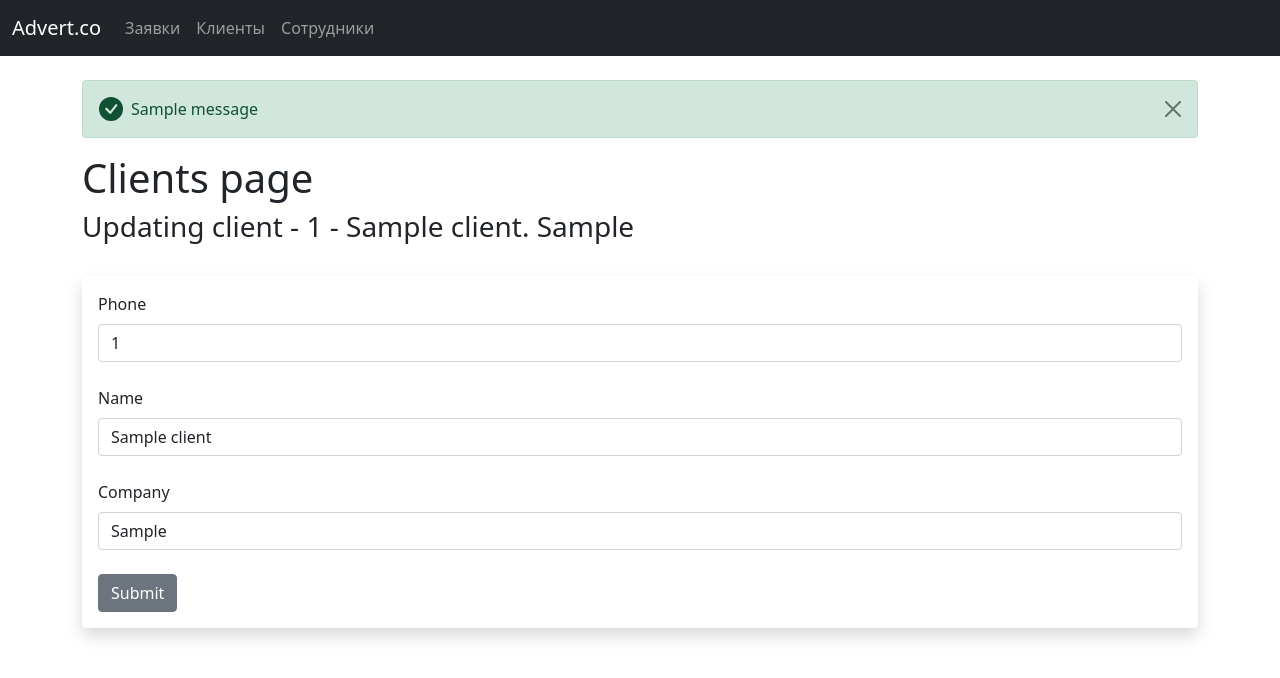
After one commit to Sstilva/Flask-CRUD, a Flask app: page /clients/update/1 in a window 1280 px wide. The commit adds this page. Shown: the top 678 px of the page. Run offline with Flask 2, Linux system fonts and the light colour scheme; tables that the repository leaves empty hold one stand-in row (values such as "Sample post"); one stand-in notice (Sample message) is shown.

Commit message:
added update

```diff
--- a/app.py
+++ b/app.py
@@ -1,4 +1,4 @@
-from flask import Flask, render_template, flash
+from flask import Flask, render_template, flash, request
 from flask_wtf import FlaskForm
 from wtforms import StringField, SubmitField
 from wtforms.validators import DataRequired
@@ -10,7 +10,7 @@ from models import db, ClientModel
 # Initiating the app
 app = Flask(__name__)
 
-app.config['SQLALCHEMY_DATABASE_URI'] = 'postgresql://postgres:crimsoneyes@localhost:5432/advert_db'
+app.config['SQLALCHEMY_DATABASE_URI'] = 'postgresql://root:root@localhost:5432/advert_db'
 app.config['SQLALCHEMY_TRACK_MODIFICATIONS'] = False
 app.config['SECRET_KEY'] = 'many bytes'
 db.init_app(app)
@@ -32,7 +32,7 @@ def index():
 
 
 @app.route('/clients', methods=['GET', 'POST'])
-def clients():
+def add_client():
 	name = None
 	form = ClientForm()
 	if form.validate_on_submit():
@@ -48,12 +48,38 @@ def clients():
 		form.phone.data = ''
 		form.name.data = ''
 		form.company.data = ''
-		flash("Client added")
+		flash("Запись о клиенте успешно добавлена")
 	our_clients = ClientModel.query.order_by(ClientModel.client_name).all()
 	return render_template('clients.html',
 		form=form,
 		name=name,
 		our_clients=our_clients)
 
-if __name__ == "__main__":
-	app.run(debug=True)
+
+@app.route('/clients/update/<string:client_phone>', methods=['GET', 'POST'])
+def update_client(client_phone):
+	form = ClientForm()
+	client_to_update = ClientModel.query.get_or_404(client_phone)
+	if request.method == "POST":
+		client_to_update.client_phone = request.form['phone']
+		client_to_update.client_name = request.form['name']
+		client_to_update.client_company = request.form['company']
+		try:
+			db.session.commit()
+			flash("Запись о клиенте успешно изменена")
+			return render_template('client_update.html',
+				form=form,
+				client_to_update=client_to_update)
+		except:
+			flash("Не удалось изменить запись о клиенте")
+			return render_template('client_update.html',
+				form=form,
+				client_to_update=client_to_update)
+	else:
+		return render_template('client_update.html',
+				form=form,
+				client_to_update=client_to_update)
+
+
+#if __name__ == "__main__":
+	#app.run(debug=True)
--- /dev/null
+++ b/templates/alert.html
@@ -0,0 +1,12 @@
+{% for message in get_flashed_messages() %}
+	        <svg xmlns="http://www.w3.org/2000/svg" style="display: none;">
+	            <symbol id="check-circle-fill" fill="currentColor" viewBox="0 0 16 16">
+	                <path d="M16 8A8 8 0 1 1 0 8a8 8 0 0 1 16 0zm-3.97-3.03a.75.75 0 0 0-1.08.022L7.477 9.417 5.384 7.323a.75.75 0 0 0-1.06 1.06L6.97 11.03a.75.75 0 0 0 1.079-.02l3.992-4.99a.75.75 0 0 0-.01-1.05z"/>
+	            </symbol>
+	        </svg>
+	        <div class="alert alert-success d-flex alert-dismissible fade show align-items-center" role="alert">
+	            <svg class="bi flex-shrink-0 me-2" width="24" height="24" role="img" aria-label="Success:"><use xlink:href="#check-circle-fill"/></svg>
+	            {{ message }}
+	            <button type="button" class="btn-close" data-bs-dismiss="alert" aria-label="Close"></button>
+	        </div>
+{% endfor %}
--- /dev/null
+++ b/templates/client_update.html
@@ -0,0 +1,25 @@
+{% extends 'base.html' %}
+
+{% block content %}
+	{% include 'alert.html' %}
+
+	<h1>Clients page</h1>
+  <h3>Updating client - {{client_to_update}} </h3>
+	<br/>
+	<div class="shadow p-3 mb-5 bg-body rounded">
+        <form method="POST">
+            {{ form.hidden_tag() }}
+
+            {{ form.phone.label(class="form-label") }}
+            {{ form.phone(class="form-control", value=client_to_update.client_phone) }}
+            <br/>
+            {{ form.name.label(class="form-label") }}
+            {{ form.name(class="form-control", value=client_to_update.client_name) }}
+            <br/>
+            {{ form.company.label(class="form-label") }}
+            {{ form.company(class="form-control", value=client_to_update.client_company) }}
+            <br/>
+            {{ form.submit(class="btn btn-secondary") }}
+        </form>
+    </div>
+{% endblock %}
--- a/templates/navbar.html
+++ b/templates/navbar.html
@@ -10,7 +10,7 @@
           <a class="nav-link" href="#">Заявки</a>
         </li>
         <li class="nav-item">
-          <a class="nav-link" href="clients">Клиенты</a>
+          <a class="nav-link" href="/clients">Клиенты</a>
         </li>
         <li class="nav-item">
           <a class="nav-link" href="#">Сотрудники</a>
```
Also changed, not shown: templates/clients.html (+6 -16 lines).
